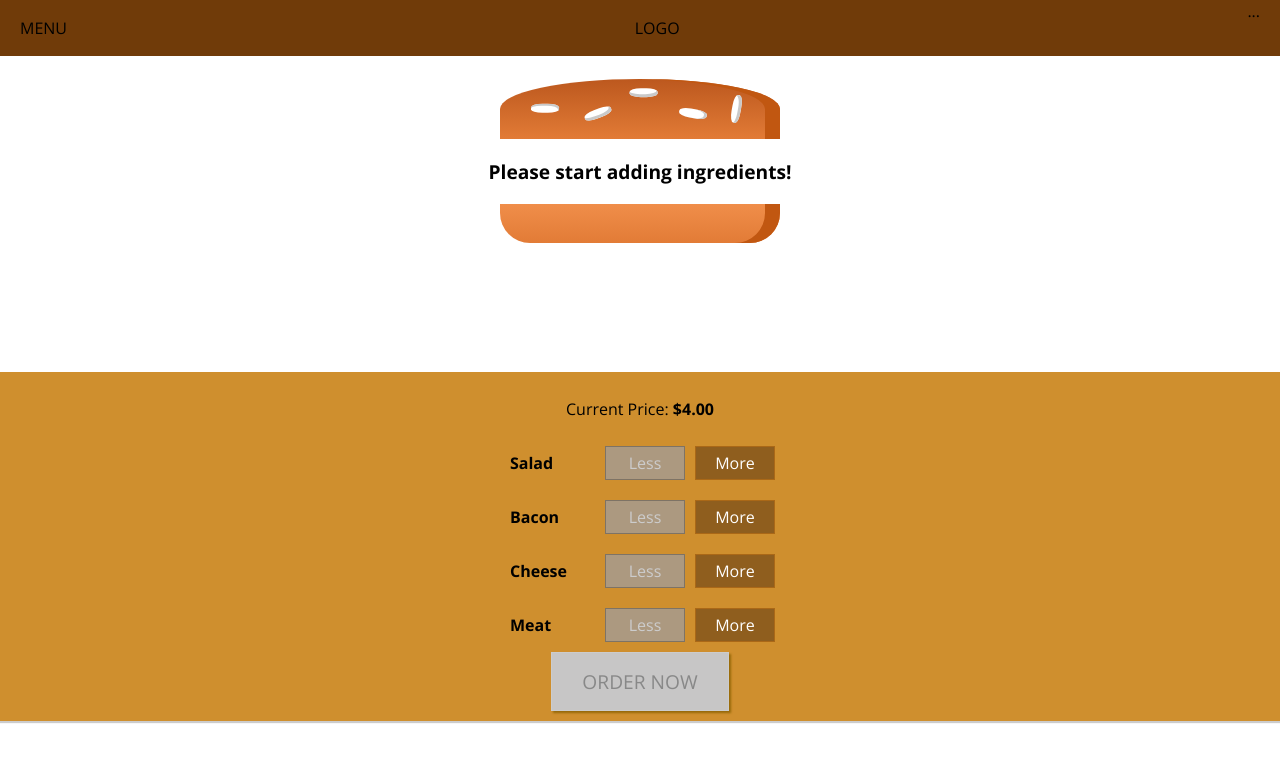
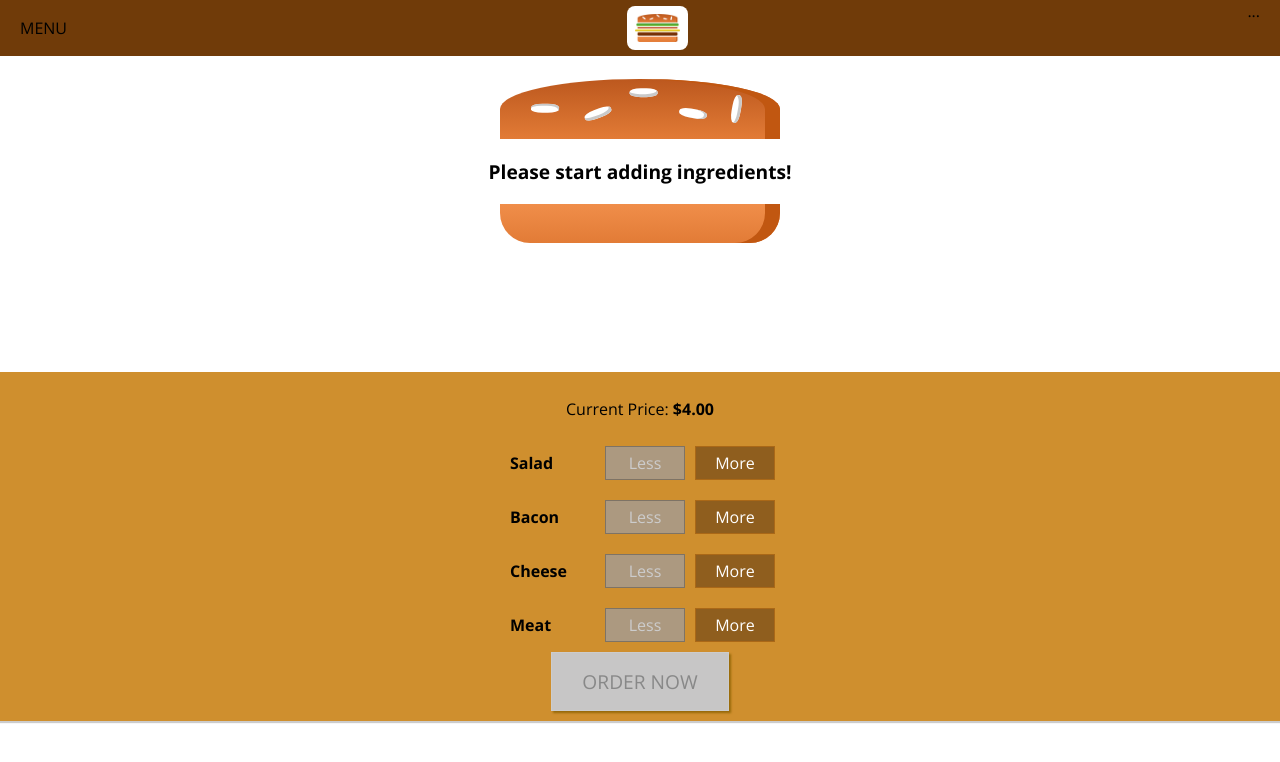
Before and after one commit to Ch-sriram/burger-builder, a React (Create React App) app: page / in a window 1280 px wide. Shown: the top 762 px of the page. Built offline with nearby package versions, Linux system fonts and the light colour scheme.

Commit message:
Using & Adding a Logo in our Application

```diff
--- /dev/null
+++ b/src/components/Logo/Logo.component.jsx
@@ -0,0 +1,21 @@
+import React from 'react';
+import styled from 'styled-components';
+import burgerLogo from '../../assets/images/burger-logo.png';
+
+const Logo = styled.div`
+  background-color: white;
+  padding: 8px;
+  height: 80%;
+  box-sizing: border-box;
+  border-radius: 8px;
+
+  & img { height: 100%; }
+`;
+
+const logo = props => (
+  <Logo>
+    <img src={burgerLogo} alt="MyBurger" />
+  </Logo>
+);
+
+export default logo;
--- a/src/components/Navigation/Toolbar/Toolbar.component.jsx
+++ b/src/components/Navigation/Toolbar/Toolbar.component.jsx
@@ -1,6 +1,11 @@
+// LIBRARY IMPORTS
 import React from 'react';
 import styled from 'styled-components';
 
+// OUR CUSTOM COMPONENTS
+import Logo from '../../Logo/Logo.component';
+
+// Custom Toolbar
 const Toolbar = styled.header`
   height: 56px;
   width: 100%;
@@ -23,7 +28,7 @@
 const toolbar = props => (
   <Toolbar>
     <div>MENU</div>
-    <div>LOGO</div>
+    <Logo />
     <nav>
       ...
     </nav>
```
Also changed, not shown: src/assets/images/burger-logo.png (added), 1 other file (tests, documents, lock files or other folders).
